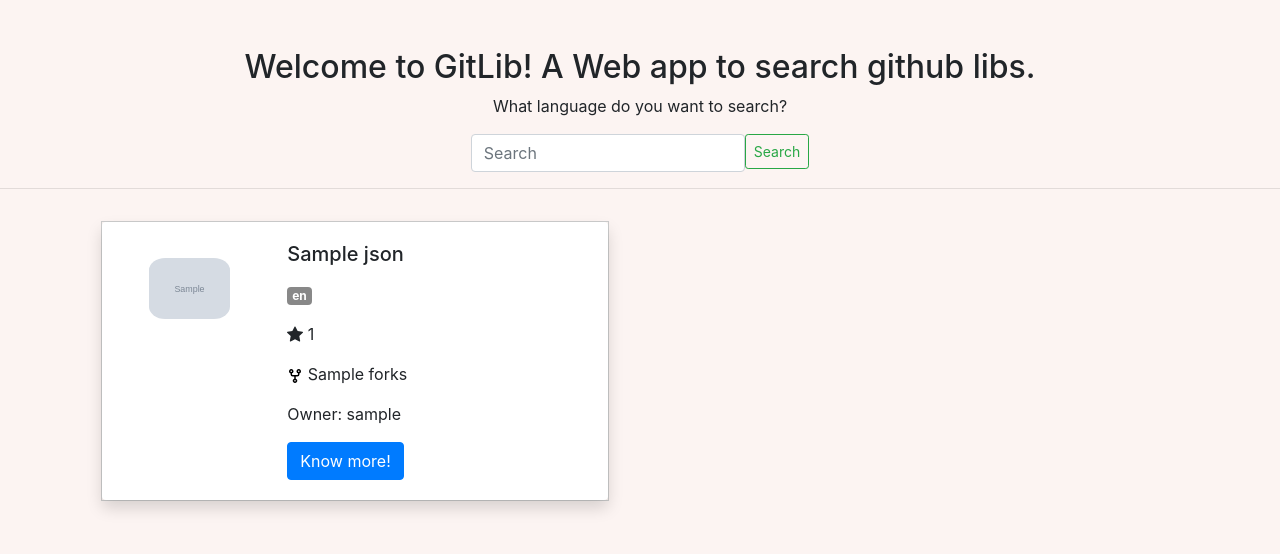
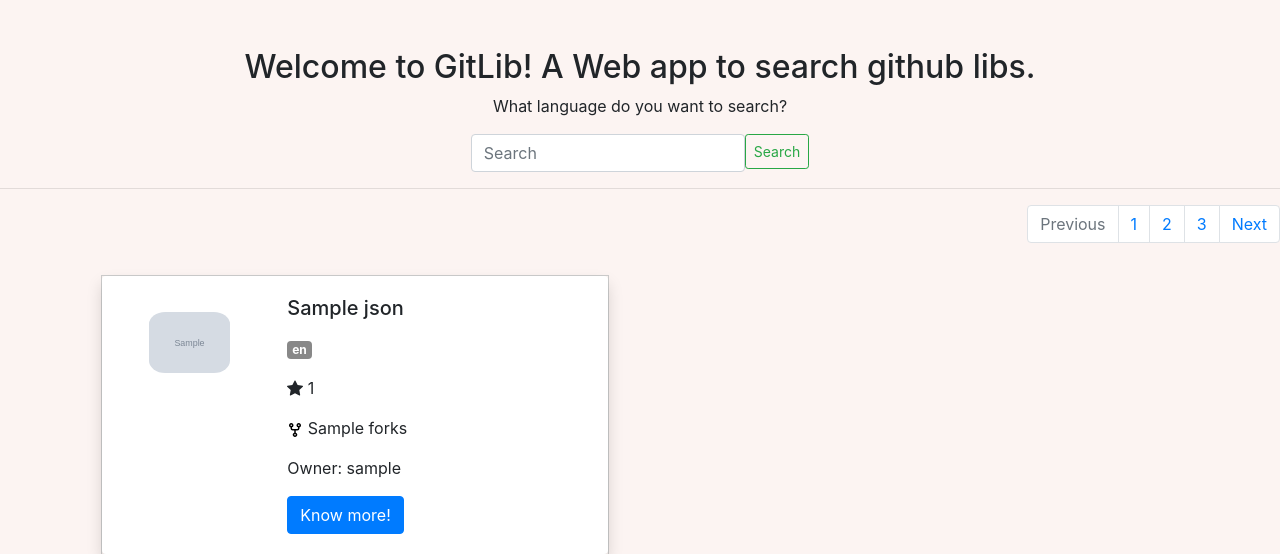
Before and after one commit to LuanDelino/gitlib, a Flask app: template templates/index.html in a window 1280 px wide. Shown: the top 554 px of the page. Run offline with Flask 2, Linux system fonts and the light colour scheme; the template is opened without the code that fills it: most values are stand-ins (such as "Sample title", 1, 10 or a date in 2020); grey boxes marked "Sample" are stand-in pictures.

Commit message:
Modelo Paginação

```diff
--- a/templates/index.html
+++ b/templates/index.html
@@ -16,6 +16,19 @@
 </div>
 <hr>
 {% if language %}
+<nav aria-label="Page navigation example">
+    <ul class="pagination justify-content-end">
+        <li class="page-item disabled">
+            <a class="page-link" href="#" tabindex="-1">Previous</a>
+        </li>
+        <li class="page-item"><a class="page-link" href="#">1</a></li>
+        <li class="page-item"><a class="page-link" href="#">2</a></li>
+        <li class="page-item"><a class="page-link" href="#">3</a></li>
+        <li class="page-item">
+            <a class="page-link" href="#">Next</a>
+        </li>
+    </ul>
+</nav>
 <div class="container">
     <div class="row">
         {% for i in json['items'] %}
@@ -27,8 +40,8 @@
                         <!-- Image -->
                         <div class="col-sm-4">
                             <div class="image_card">
-                                    <img src="{{ i['owner']['avatar_url'] }}" class="card-img-top"
-                                        alt="icon-git" style="border-radius: 20%;">
+                                <img src="{{ i['owner']['avatar_url'] }}" class="card-img-top" alt="icon-git"
+                                    style="border-radius: 20%;">
                             </div>
                         </div>
 
@@ -42,19 +55,24 @@
                                 </div>
                                 </p>
                                 <p class="card-text">
-                                        <svg width="1em" viewBox="0 0 16 20" class="bi bi-star-fill" fill="currentColor" xmlns="http://www.w3.org/2000/svg">
-                                            <path d="M3.612 15.443c-.386.198-.824-.149-.746-.592l.83-4.73L.173 6.765c-.329-.314-.158-.888.283-.95l4.898-.696L7.538.792c.197-.39.73-.39.927 0l2.184 4.327 4.898.696c.441.062.612.636.283.95l-3.523 3.356.83 4.73c.078.443-.36.79-.746.592L8 13.187l-4.389 2.256z"/>
+                                    <svg width="1em" viewBox="0 0 16 20" class="bi bi-star-fill" fill="currentColor"
+                                        xmlns="http://www.w3.org/2000/svg">
+                                        <path
+                                            d="M3.612 15.443c-.386.198-.824-.149-.746-.592l.83-4.73L.173 6.765c-.329-.314-.158-.888.283-.95l4.898-.696L7.538.792c.197-.39.73-.39.927 0l2.184 4.327 4.898.696c.441.062.612.636.283.95l-3.523 3.356.83 4.73c.078.443-.36.79-.746.592L8 13.187l-4.389 2.256z" />
                                     </svg>
                                     {{ i['stargazers_count'] }}
                                 </p>
                                 <p class="card-text">
-                                        <svg aria-label="forks" class="octicon octicon-repo-forked" viewBox="0 0 16 16" version="1.1" width="16" height="16" role="img">
-                                            <path fill-rule="evenodd" d="M5 3.25a.75.75 0 11-1.5 0 .75.75 0 011.5 0zm0 2.122a2.25 2.25 0 10-1.5 0v.878A2.25 2.25 0 005.75 8.5h1.5v2.128a2.251 2.251 0 101.5 0V8.5h1.5a2.25 2.25 0 002.25-2.25v-.878a2.25 2.25 0 10-1.5 0v.878a.75.75 0 01-.75.75h-4.5A.75.75 0 015 6.25v-.878zm3.75 7.378a.75.75 0 11-1.5 0 .75.75 0 011.5 0zm3-8.75a.75.75 0 100-1.5.75.75 0 000 1.5z"></path>
+                                    <svg aria-label="forks" class="octicon octicon-repo-forked" viewBox="0 0 16 16"
+                                        version="1.1" width="16" height="16" role="img">
+                                        <path fill-rule="evenodd"
+                                            d="M5 3.25a.75.75 0 11-1.5 0 .75.75 0 011.5 0zm0 2.122a2.25 2.25 0 10-1.5 0v.878A2.25 2.25 0 005.75 8.5h1.5v2.128a2.251 2.251 0 101.5 0V8.5h1.5a2.25 2.25 0 002.25-2.25v-.878a2.25 2.25 0 10-1.5 0v.878a.75.75 0 01-.75.75h-4.5A.75.75 0 015 6.25v-.878zm3.75 7.378a.75.75 0 11-1.5 0 .75.75 0 011.5 0zm3-8.75a.75.75 0 100-1.5.75.75 0 000 1.5z">
+                                        </path>
                                     </svg>
                                     {{ i['forks'] }}
                                 </p>
                                 <p class="card-text">Owner: {{ i['owner']['login'] }}</p>
-                                    <a class="btn btn-primary"  href="{{ i['html_url'] }}" target='_blank'>Know more!</a>
+                                <a class="btn btn-primary" href="{{ i['html_url'] }}" target='_blank'>Know more!</a>
                             </div>
                         </div>
 
@@ -68,7 +86,7 @@
 {% else %}
 <div class="container" style="text-align: center;">
     <h4>Waiting for a search!</h4>
-        <br/>
+    <br />
     <img src="{{ url_for('static', filename='img/waiting.gif') }}" alt="">
 </div>
 {% endif %}
```
Lines whose indentation alone changed are shown as unchanged.
